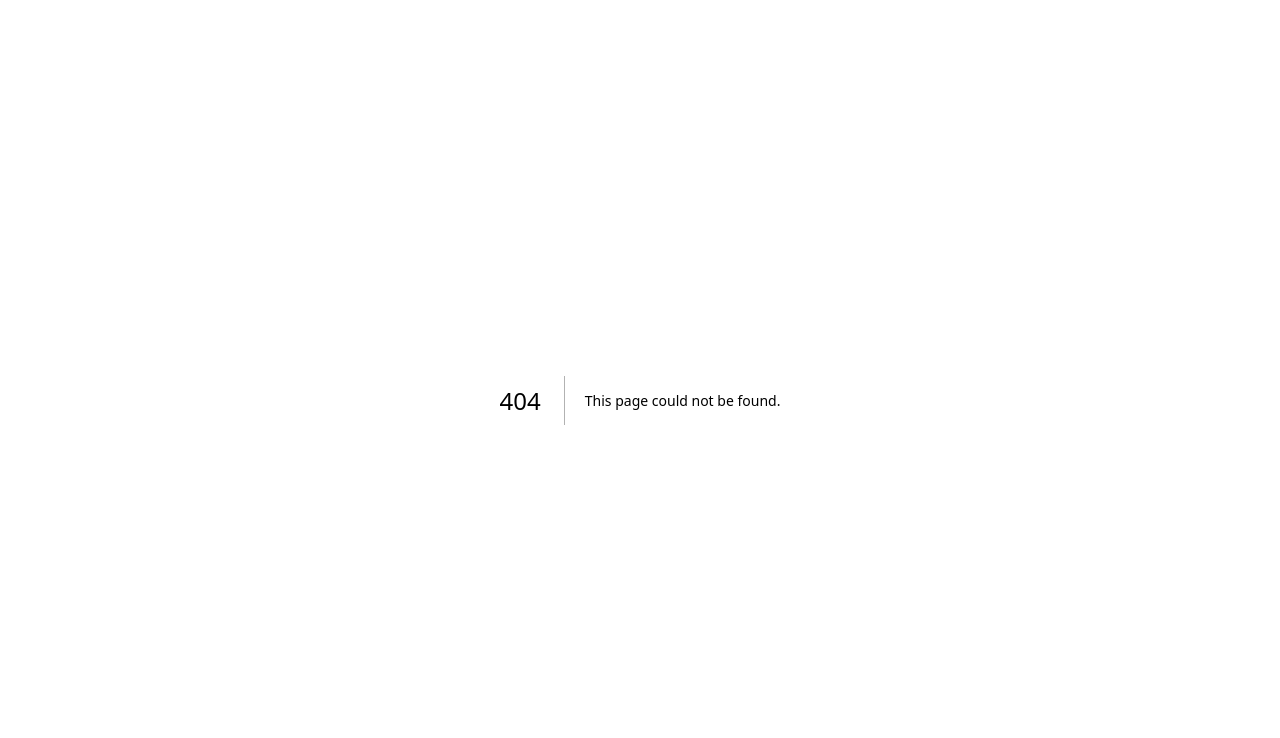
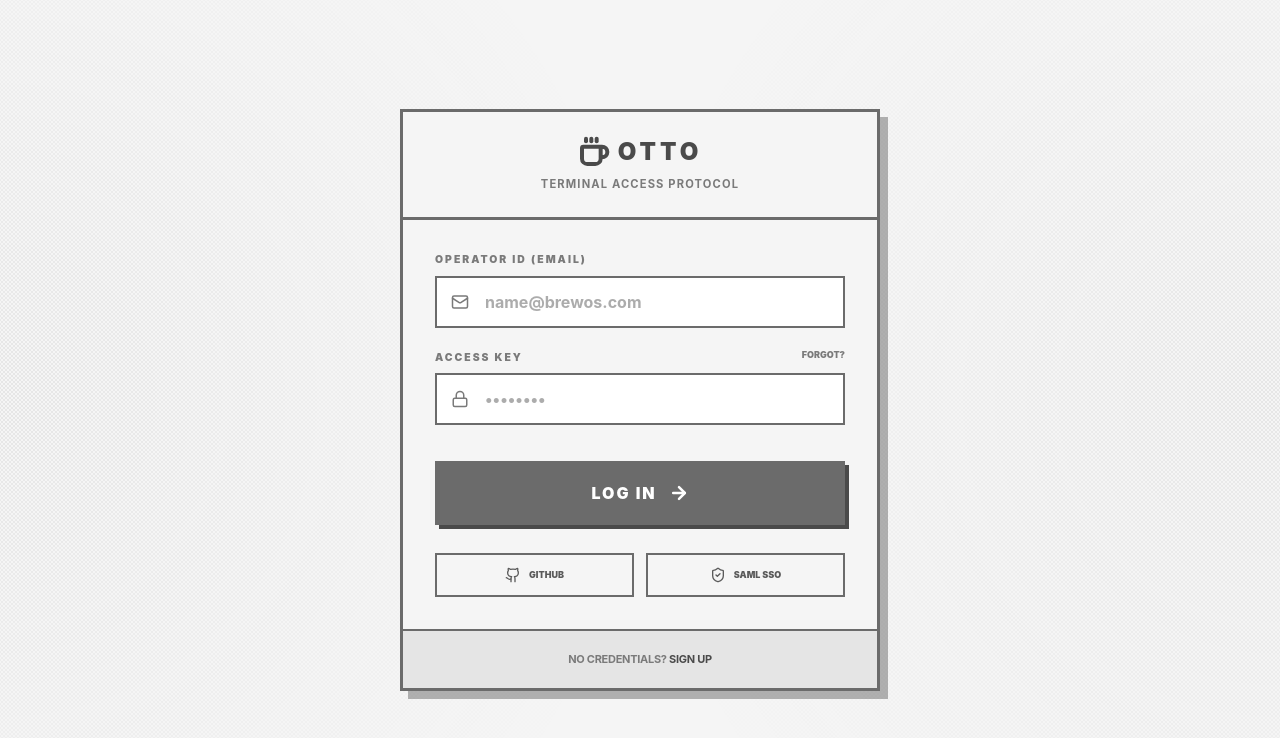
Before and after one commit to OneSkyMario/Hermes-Website, a Next.js app: page /registration in a window 1280 px wide. Before the commit this address had no page. Shown: the top 738 px of the page. Built offline with nearby package versions, Linux system fonts and the light colour scheme.

Commit message:
added login and registraion

```diff
--- a/src/app/coffee/[id]/page.tsx
+++ b/src/app/coffee/[id]/page.tsx
@@ -6,7 +6,6 @@ import { Coffee, MapPin, Thermometer, Clock, Star, User, ArrowLeft, ChevronDown,
 import { coffees } from '@/lib/coffees';
 import React, { useEffect, useMemo, useRef, useState } from 'react';
 import './page.css';
-
  const STORES = [
   {
     id: 's1', name: 'Mitte Roastery', image: 'https://images.unsplash.com/photo-1541167760496-162955ed8a9f?q=80&w=800&auto=format&fit=crop',
--- a/src/app/globals.css
+++ b/src/app/globals.css
@@ -31,3 +31,83 @@ body {
     padding-top: 0; /* No padding needed as navbar is sticky, not fixed */
   }
 }
+
+
+/* Custom properties for the Login Page */
+
+.halftone-overlay {
+  position: fixed;
+  top: 0;
+  left: 0;
+  width: 100%;
+  height: 100%;
+  z-index: 0;
+  pointer-events: none;
+  background:
+    radial-gradient(circle at 0% 50%, #4a4a4a 0%, transparent 50%),
+    radial-gradient(circle at 100% 50%, #4a4a4a 0%, transparent 50%);
+  -webkit-mask-image:
+    radial-gradient(circle 1.5px at 2px 2px, #000 100%, transparent 0),
+    radial-gradient(circle 1.5px at 2px 2px, #000 100%, transparent 0);
+  -webkit-mask-size: 4px 4px, 4px 4px;
+  -webkit-mask-position: 0 0, 2px 2px;
+  mask-image:
+    radial-gradient(circle 1.5px at 2px 2px, #000 100%, transparent 0),
+    radial-gradient(circle 1.5px at 2px 2px, #000 100%, transparent 0);
+  mask-size: 4px 4px, 4px 4px;
+  mask-position: 0 0, 2px 2px;
+  opacity: 0.08;
+}
+
+/* Ensure font is consistent with your branding */
+.page-wrapper {
+  font-family: -apple-system, BlinkMacSystemFont, 'Segoe UI', Roboto, sans-serif;
+  background-color: #f5f5f5;
+}
+
+/* Specific component re-use from your snippet */
+.section-header-tag {
+  font-size: 0.65rem;
+  font-weight: 900;
+  text-transform: uppercase;
+  letter-spacing: 2px;
+  color: #7a7a7a;
+}
+
+.launch-btn {
+  width: 100%;
+  padding: 1.25rem;
+  background: #6b6b6b;
+  color: white;
+  border: none;
+  font-weight: 900;
+  text-transform: uppercase;
+  letter-spacing: 2px;
+  display: flex;
+  align-items: center;
+  justify-content: center;
+  gap: 12px;
+  cursor: pointer;
+  transition: all 0.2s;
+  box-shadow: 4px 4px 0 #4a4a4a;
+}
+
+.launch-btn:hover {
+  background: #4a4a4a;
+  transform: translate(-2px, -2px);
+  box-shadow: 6px 6px 0 #6b6b6b;
+}
+
+.ingredient-card {
+  padding: 0.75rem;
+  background: #f5f5f5;
+  border: 2px solid #6b6b6b;
+  cursor: pointer;
+  transition: all 0.2s;
+}
+
+.ingredient-card:hover {
+  border-color: #4a4a4a;
+  box-shadow: 3px 3px 0 #6b6b6b;
+  transform: translateY(-2px);
+}
--- a/src/app/page.tsx
+++ b/src/app/page.tsx
@@ -11,6 +11,7 @@ import cappuccinoImage from '../assets/espresso.webp'; // Temporary, replace wit
 import latteImage from '../assets/espresso.webp'; // Temporary, replace with latte.webp
 import robotImage from '../assets/image.png'; // Add your robot PNG here
 import { coffees } from '@/lib/coffees';
+
 
 export default function Homepage() {
   const navbarRef = useRef<HTMLElement>(null);
@@ -150,9 +151,10 @@ export default function Homepage() {
       <div className="user-info">
         <div className="user-avatar">
           <span>GA</span> </div>
-        <div className="user-details">
+        <div className="user-details" onClick={() => router.push('/registration/')}>
           <p className="user-name">Grayson Adler</p>
           <p className="user-role">Account manager</p>
+
         </div>
       </div>
     </header>
--- /dev/null
+++ b/src/app/registration/page.tsx
@@ -0,0 +1,123 @@
+"use client";
+
+import React, { useState } from 'react';
+import { Coffee, ArrowRight, Lock, Mail, User, ShieldCheck, Github, ChevronLeft } from 'lucide-react';
+
+export default function AuthPage() {
+  const [isLogin, setIsLogin] = useState(true);
+
+  return (
+    <div className="page-wrapper min-h-screen flex items-center justify-center p-4 relative overflow-hidden">
+      {/* Halftone Background Overlay */}
+      <div className="halftone-overlay" />
+
+      <div className="container max-w-[480px] w-full bg-[#f5f5f5] border-[3px] border-[#6b6b6b] relative z-10 shadow-[8px_8px_0_rgba(107,107,107,0.5)] transition-all duration-300">
+
+        {/* Header Section */}
+        <div className="header border-b-[3px] border-[#6b6b6b] p-6 text-center bg-[#f5f5f5] relative">
+            {!isLogin && (
+                <button
+                    onClick={() => setIsLogin(true)}
+                    className="absolute left-4 top-1/2 -translate-y-1/2 w-10 h-10 border-2 border-[#6b6b6b] flex items-center justify-center hover:bg-[#6b6b6b] hover:text-white transition-colors"
+                >
+                    <ChevronLeft size={20} />
+                </button>
+            )}
+          <div className="logo flex justify-center items-center gap-2 text-2xl font-black uppercase tracking-[4px] text-[#4a4a4a]">
+            <Coffee size={32} strokeWidth={3} />
+            <span>OTTO</span>
+          </div>
+          <p className="text-[0.7rem] font-bold uppercase tracking-widest text-[#7a7a7a] mt-2">
+            {isLogin ? "Terminal Access Protocol" : "New Unit Enrollment"}
+          </p>
+        </div>
+
+        {/* Dynamic Form Content */}
+        <div className="p-8">
+          <form className="flex flex-col gap-5" onSubmit={(e) => e.preventDefault()}>
+
+            {!isLogin && (
+              <div className="flex flex-col gap-2">
+                <label className="section-header-tag">Operator Full Name</label>
+                <div className="relative">
+                  <User className="absolute left-4 top-1/2 -translate-y-1/2 text-[#7a7a7a]" size={18} />
+                  <input
+                    type="text"
+                    placeholder="J. DOE"
+                    className="w-full bg-white border-2 border-[#6b6b6b] p-3 pl-12 font-bold focus:outline-none focus:shadow-[4px_4px_0_#4a4a4a] transition-all"
+                  />
+                </div>
+              </div>
+            )}
+
+            <div className="flex flex-col gap-2">
+              <label className="section-header-tag">Operator ID (Email)</label>
+              <div className="relative">
+                <Mail className="absolute left-4 top-1/2 -translate-y-1/2 text-[#7a7a7a]" size={18} />
+                <input
+                  type="email"
+                  placeholder="name@brewos.com"
+                  className="w-full bg-white border-2 border-[#6b6b6b] p-3 pl-12 font-bold focus:outline-none focus:shadow-[4px_4px_0_#4a4a4a] transition-all"
+                />
+              </div>
+            </div>
+
+            <div className="flex flex-col gap-2">
+              <div className="flex justify-between items-end">
+                <label className="section-header-tag">Access Key</label>
+                {isLogin && <a href="#" className="text-[9px] font-black uppercase text-[#7a7a7a] hover:text-[#4a4a4a] mb-1">Forgot?</a>}
+              </div>
+              <div className="relative">
+                <Lock className="absolute left-4 top-1/2 -translate-y-1/2 text-[#7a7a7a]" size={18} />
+                <input
+                  type="password"
+                  placeholder="••••••••"
+                  className="w-full bg-white border-2 border-[#6b6b6b] p-3 pl-12 font-bold focus:outline-none focus:shadow-[4px_4px_0_#4a4a4a] transition-all"
+                />
+              </div>
+            </div>
+
+            {!isLogin && (
+              <div className="flex items-center gap-3 mt-2 p-3 bg-white border-2 border-dashed border-[#6b6b6b]">
+                <input type="checkbox" className="w-4 h-4 accent-[#6b6b6b]" id="terms" />
+                <label htmlFor="terms" className="text-[10px] font-bold text-[#7a7a7a] uppercase leading-tight">
+                  I accept all <span className="text-[#4a4a4a] underline cursor-pointer">Security Protocols</span> and system mandates.
+                </label>
+              </div>
+            )}
+
+            <button className="launch-btn group mt-4">
+              {isLogin ? "Log In" : "Deploy Operator Unit"}
+              <ArrowRight className="group-hover:translate-x-1 transition-transform" size={20} strokeWidth={3} />
+            </button>
+
+            {/* Social Auth (Compact) */}
+            <div className="grid grid-cols-2 gap-3 mt-2">
+              <button className="ingredient-card flex justify-center items-center gap-2 py-2">
+                <Github size={16} />
+                <span className="text-[9px] font-black uppercase">GitHub</span>
+              </button>
+              <button className="ingredient-card flex justify-center items-center gap-2 py-2">
+                <ShieldCheck size={16} />
+                <span className="text-[9px] font-black uppercase">SAML SSO</span>
+              </button>
+            </div>
+          </form>
+        </div>
+
+        {/* Navigation Footer */}
+        <div className="bg-[#e5e5e5] p-5 border-t-2 border-[#6b6b6b] text-center">
+          {isLogin ? (
+            <p className="text-[11px] font-bold text-[#7a7a7a] uppercase tracking-tight">
+              No credentials? <span onClick={() => setIsLogin(false)} className="text-[#4a4a4a] cursor-pointer hover:underline decoration-2 underline-offset-4">Sign Up</span>
+            </p>
+          ) : (
+            <p className="text-[11px] font-bold text-[#7a7a7a] uppercase tracking-tight">
+              Already Enrolled? <span onClick={() => setIsLogin(true)} className="text-[#4a4a4a] cursor-pointer hover:underline decoration-2 underline-offset-4">Return to Login</span>
+            </p>
+          )}
+        </div>
+      </div>
+    </div>
+  );
+}
```
